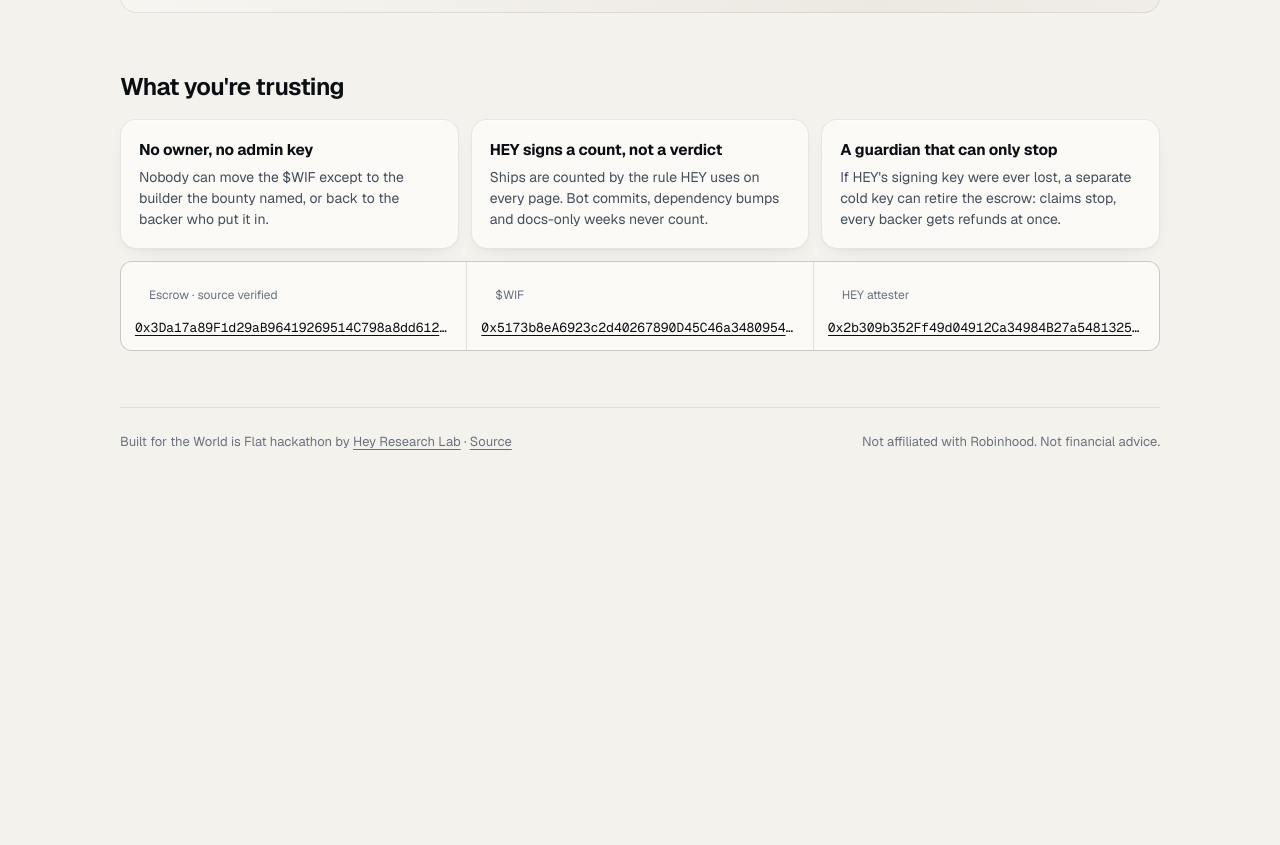
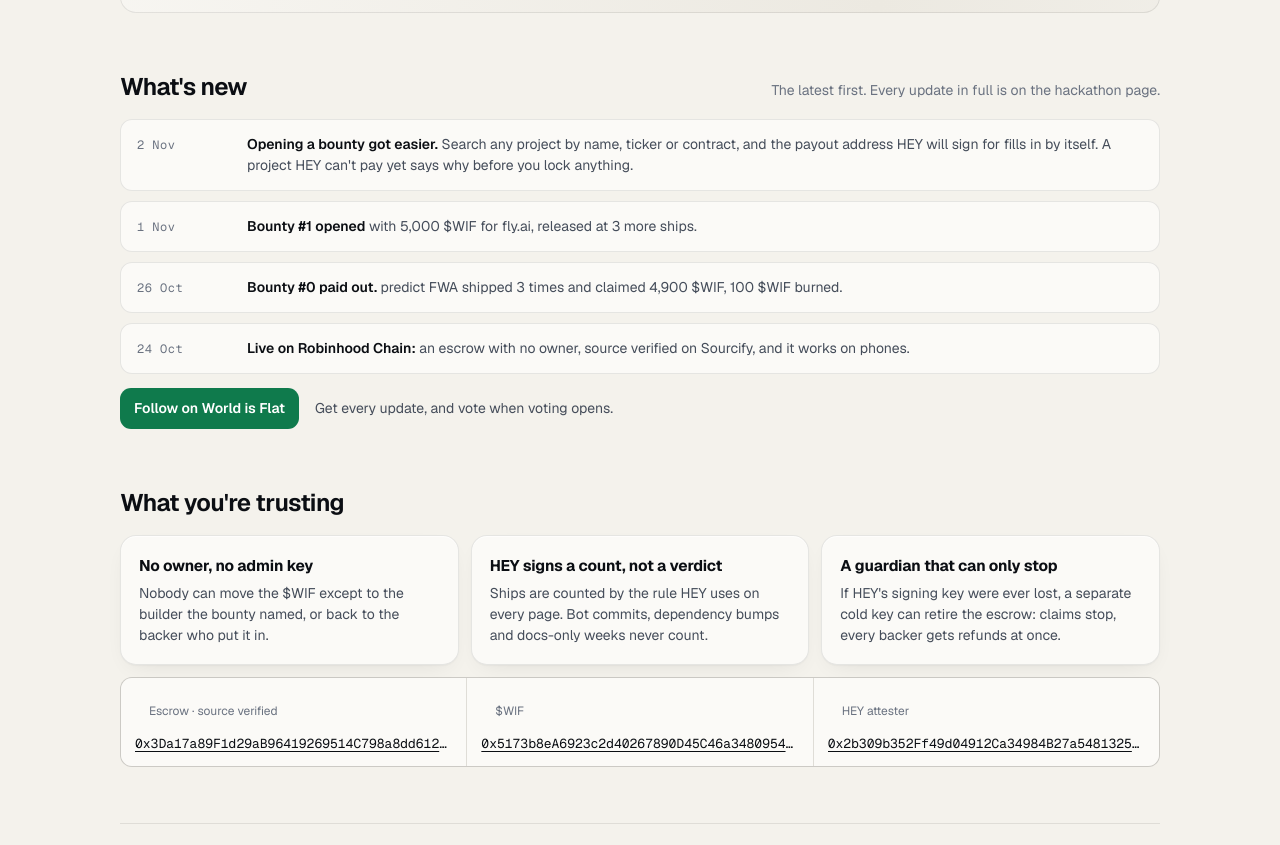
Before and after one commit to hey-research-lab/proof-of-ship, a plain HTML site: page app/index.html in a window 1280 px wide. Shown: the part 1586-2431 px from the top of the page. Before the commit the page ends 2085 px from the top, so only its background shows below. Drawn offline with nearby package versions, Linux system fonts and the light colour scheme; no server answers.

Commit message:
Page: a short What's new list and a Follow on World is Flat button

```diff
--- a/app/index.html
+++ b/app/index.html
@@ -203,6 +203,15 @@ a.share:hover{border-color:var(--ink)}
 .contract .k{font-size:12px;color:var(--mut)}
 .contract a{font-family:var(--mono);font-size:13px;display:block;overflow:hidden;text-overflow:ellipsis;white-space:nowrap;margin-top:2px}
 
+.news{display:grid;gap:10px;margin:0;padding:0}
+.news li{list-style:none;display:grid;grid-template-columns:96px 1fr;gap:14px;align-items:baseline;padding:14px 16px;border:1px solid var(--line);border-radius:12px;background:var(--surface)}
+.news time{font-family:var(--mono);font-size:12px;color:var(--mut);letter-spacing:.04em}
+.news p{margin:0;color:var(--sec);font-size:14px;line-height:1.5}
+.news b{color:var(--ink);font-weight:600}
+.news-cta{display:flex;flex-wrap:wrap;gap:10px 16px;align-items:center;margin-top:14px;font-size:14px;color:var(--sec)}
+a.follow{display:inline-flex;align-items:center;gap:8px;font-weight:600;font-size:14px;text-decoration:none;color:var(--accInk);background:var(--acc);border-radius:11px;padding:10px 14px}
+a.follow:hover{filter:brightness(1.05)}
+@media (max-width:520px){.news li{grid-template-columns:1fr;gap:4px}}
 footer{margin:56px 0 0;padding:24px 0 48px;border-top:1px solid var(--line);font-size:13px;color:var(--mut);display:flex;justify-content:space-between;gap:16px;flex-wrap:wrap}
 
 #toast{position:fixed;left:16px;right:16px;bottom:20px;margin:0 auto;width:fit-content;z-index:10;max-width:560px;background:var(--ink);color:var(--bg);border-radius:12px;padding:12px 16px;font-size:14px;box-shadow:0 12px 40px -10px rgba(0,0,0,.4)}
@@ -374,6 +383,17 @@ dialog#wallets::backdrop{background:rgba(0,0,0,.45)}
     <div id="bounties" class="list"><div class="skel"></div></div>
   </section>
 
+  <section id="news">
+    <div class="sh"><h2>What's new</h2><p>The latest first. Every update in full is on the hackathon page.</p></div>
+    <ul class="news">
+      <li><time datetime="2026-11-02">2 Nov</time><p><b>Opening a bounty got easier.</b> Search any project by name, ticker or contract, and the payout address HEY will sign for fills in by itself. A project HEY can't pay yet says why before you lock anything.</p></li>
+      <li><time datetime="2026-11-01">1 Nov</time><p><b>Bounty #1 opened</b> with 5,000 $WIF for fly.ai, released at 3 more ships.</p></li>
+      <li><time datetime="2026-10-26">26 Oct</time><p><b>Bounty #0 paid out.</b> predict FWA shipped 3 times and claimed 4,900 $WIF, 100 $WIF burned.</p></li>
+      <li><time datetime="2026-10-24">24 Oct</time><p><b>Live on Robinhood Chain:</b> an escrow with no owner, source verified on Sourcify, and it works on phones.</p></li>
+    </ul>
+    <div class="news-cta"><a class="follow" href="https://worldisflat.fun/build/projects/proof-of-ship" target="_blank" rel="noopener">Follow on World is Flat</a><span>Get every update, and vote when voting opens.</span></div>
+  </section>
+
   <section>
     <div class="sh"><h2>What you're trusting</h2></div>
     <div class="trust">
```
